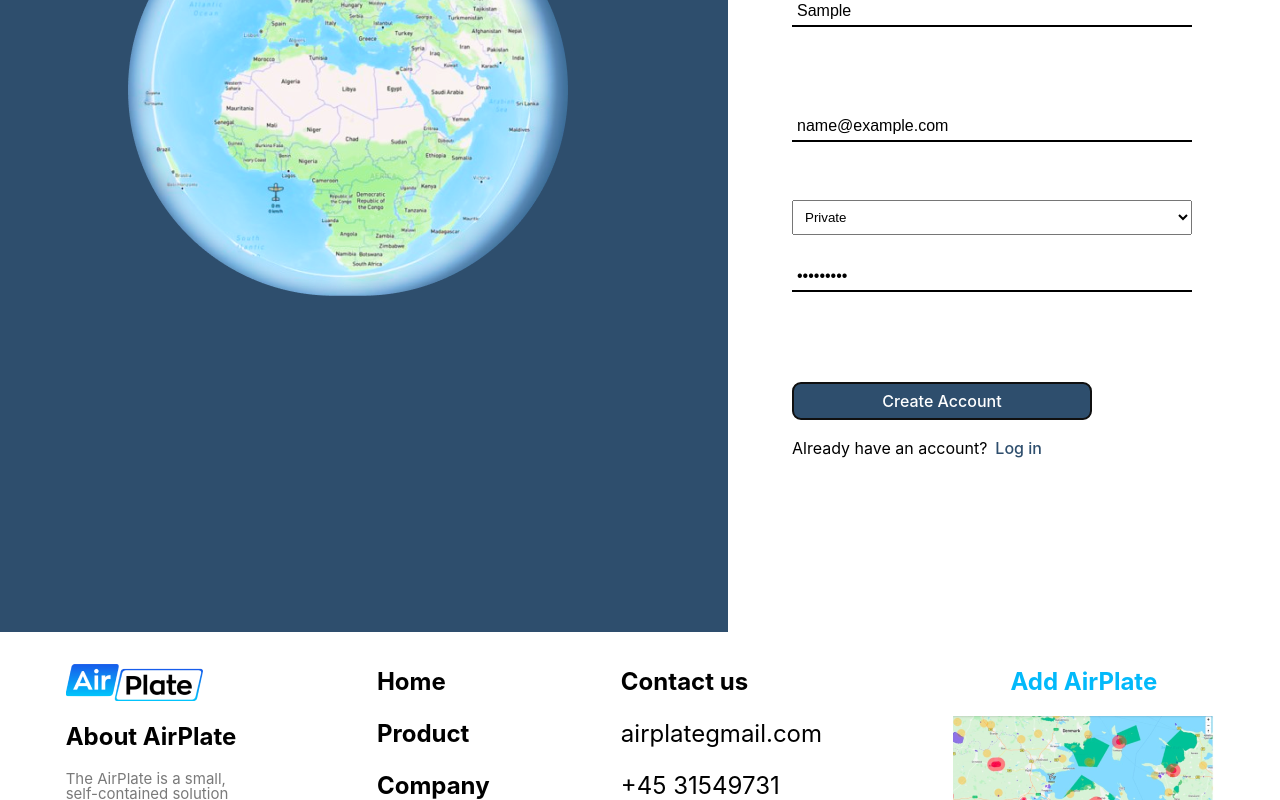
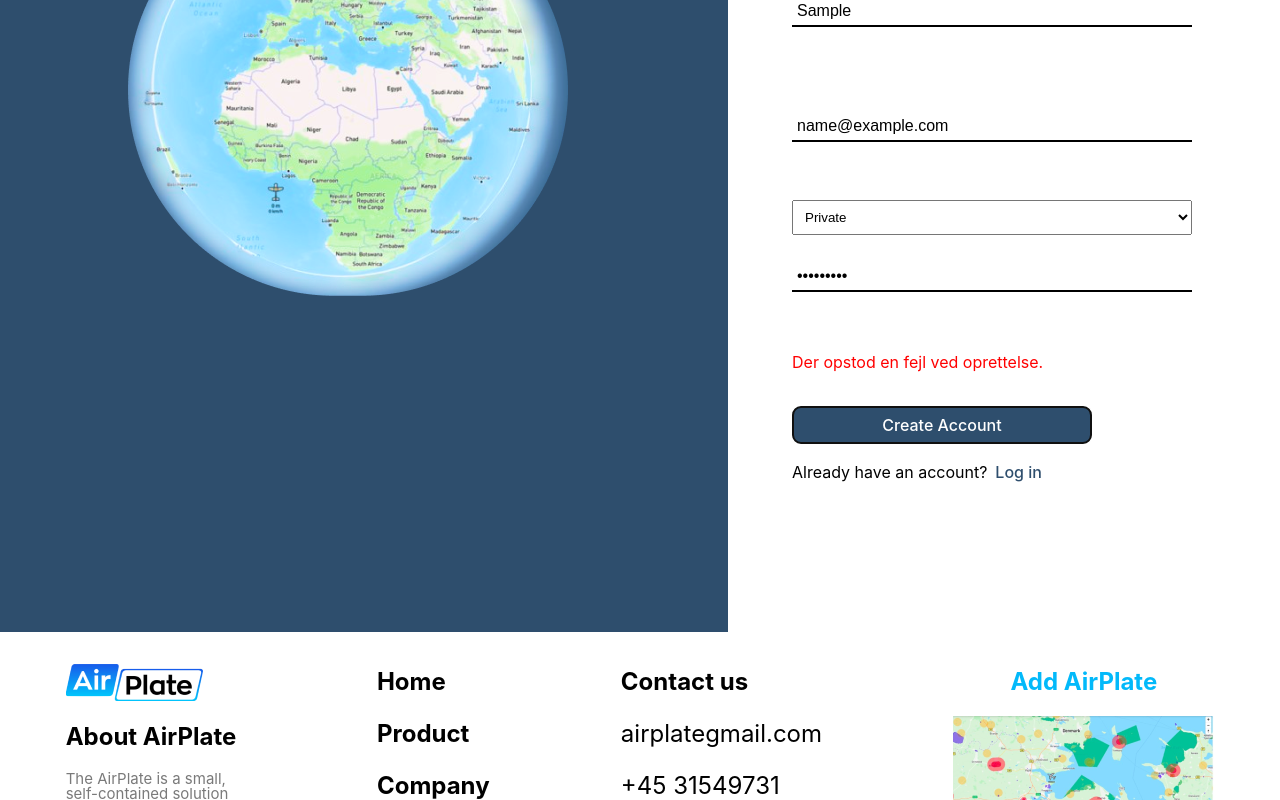
Before and after one commit to ThomasDallHenriksen/PBA-webudvikling, a React (Vite) app in the folder PBA-project/: page /Signup in a window 1280 px wide. Both pictures are taken after typing "Sample", "Sample", "Sample", "name@example.com", "Sample123" into the empty fields and a click on the button "Create Account". Shown: the part 448-1248 px from the top of the page. Built offline with nearby package versions, Linux system fonts and the light colour scheme; no server answers.

Commit message:
feedback signup

```diff
--- a/PBA-project/src/assets/styles/account.scss
+++ b/PBA-project/src/assets/styles/account.scss
@@ -189,3 +189,7 @@
 .button-logo {
     margin-right: .5rem;
 }
+
+.error-message {
+    color: red;
+}
--- a/PBA-project/src/pages/Signup.jsx
+++ b/PBA-project/src/pages/Signup.jsx
@@ -13,11 +13,14 @@ const Signup = () => {
         account_type: 'private'
     });
 
+    const [error, setError] = useState('');
+
     const handleChange = (e) => {
         setUserData({
             ...userData,
             [e.target.name]: e.target.value,
         });
+        setError('');
     };
 
     const handleSignup = async (e) => {
@@ -33,14 +36,21 @@ const Signup = () => {
             if (response.data.redirect) {
                 window.location.href = response.data.redirect;
               } else {
-                console.log(response.data);
+                console.log(response.data.error);
+                setError(response.data.error); // Sæt fejl i state
               }
 
             } catch (error) {
-              console.error('Fejl:', error);
+                if (error.response && error.response.data && error.response.data.error) {
+                    console.error('Fejl:', error.response.data.error);
+                    setError(error.response.data.error);
+                } else {
+                    console.error('Der opstod en fejl ved oprettelse.', error);
+                    setError('Der opstod en fejl ved oprettelse.');
+                }
             }
+    };
 
-    };
     return (
         <div className="signup">
             <div className="column column1">
@@ -126,6 +136,11 @@ const Signup = () => {
                         required
                     />
                     <div className="column3">
+                        {error && (
+                            <div className="error-message">
+                        {error}
+                    </div>
+                )}
 
                         <div className="createButton">
                             <button type='submit' className="newacc">Create Account</button>
```
